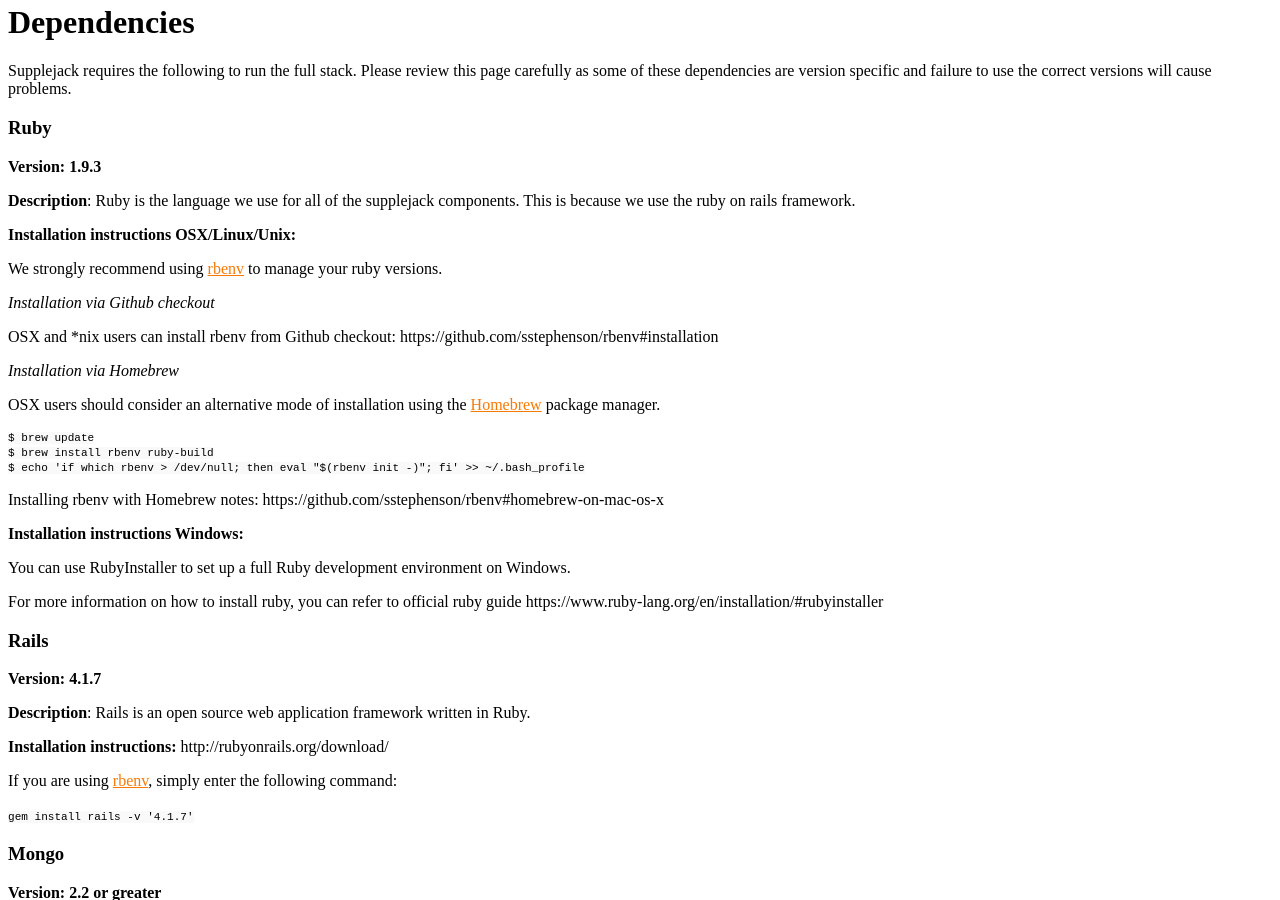
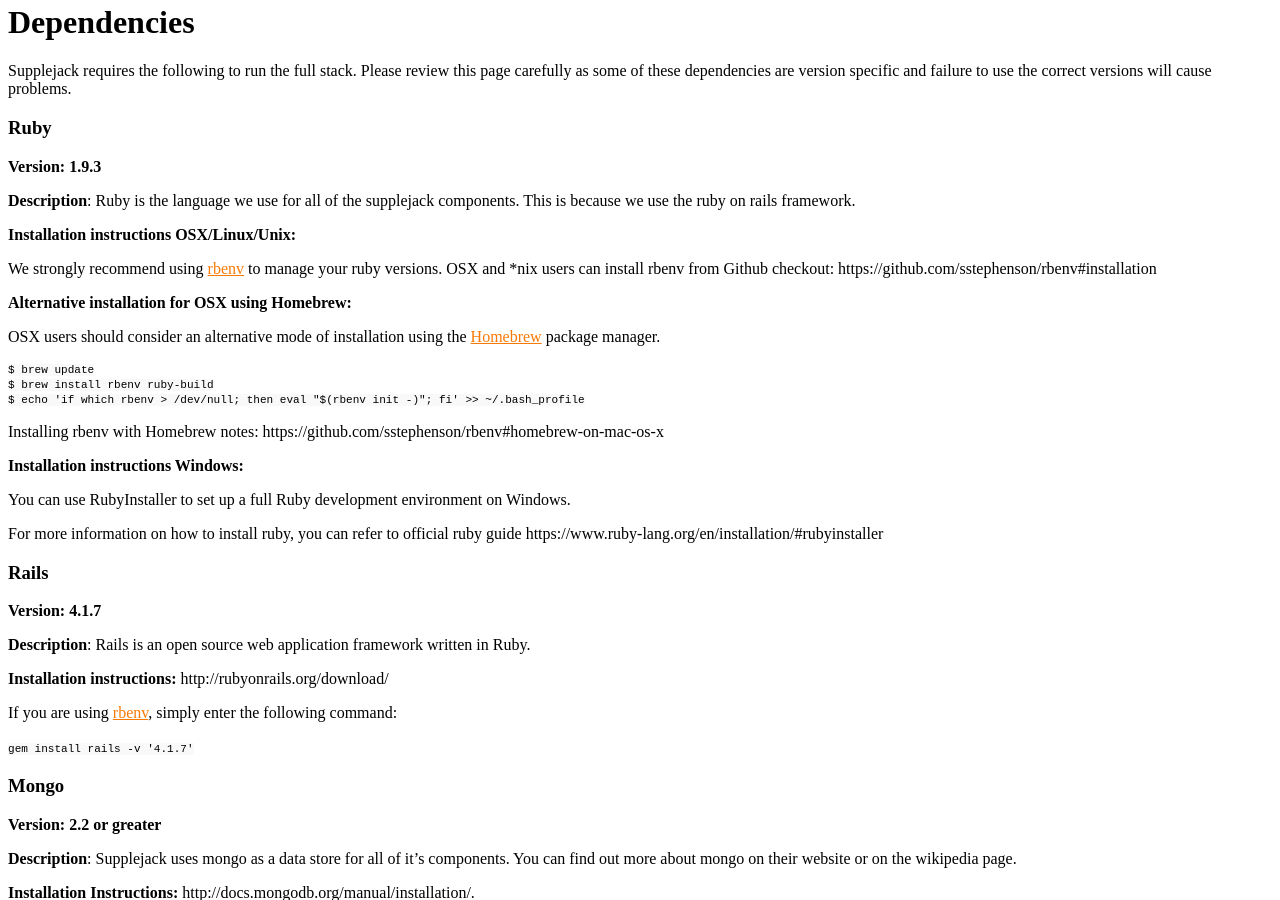
Before and after one commit to DigitalNZ/supplejack, a Jekyll site: the page built from _posts/2014-05-01-dependencies.md, in a window 1280 px wide and 900 px high, scrolled down 750 px. Built offline with Jekyll 4.4.1, drawn with Linux system fonts in a browser that asks for light colours; Markdown is read by kramdown in place of the engine named in the settings; a style sheet for code colours, icons or effects is not loaded.

Commit message:
Update 2014-05-01-dependencies.md

```diff
--- a/_posts/2014-05-01-dependencies.md
+++ b/_posts/2014-05-01-dependencies.md
@@ -16,13 +16,9 @@
 
 **Installation instructions OSX/Linux/Unix:**
 
-We strongly recommend using [rbenv](https://github.com/sstephenson/rbenv) to manage your ruby versions.
+We strongly recommend using [rbenv](https://github.com/sstephenson/rbenv) to manage your ruby versions. OSX and *nix users can install rbenv from Github checkout: https://github.com/sstephenson/rbenv#installation
 
-_Installation via Github checkout_
-
-OSX and *nix users can install rbenv from Github checkout: https://github.com/sstephenson/rbenv#installation
-
-_Installation via Homebrew_
+**Alternative installation for OSX using Homebrew:**
 
 OSX users should consider an alternative mode of installation using the [Homebrew](http://brew.sh/) package manager.
 
```
